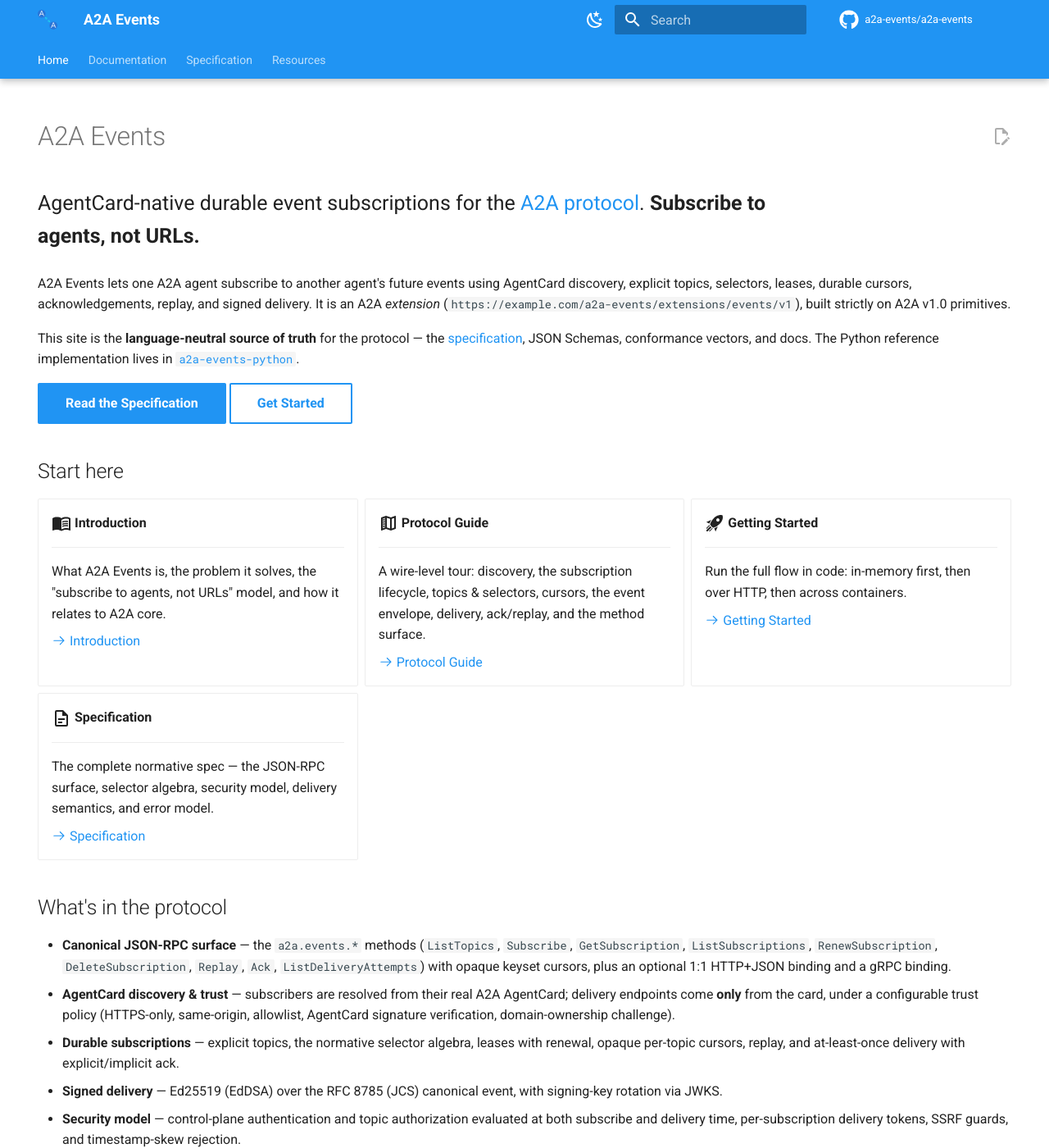
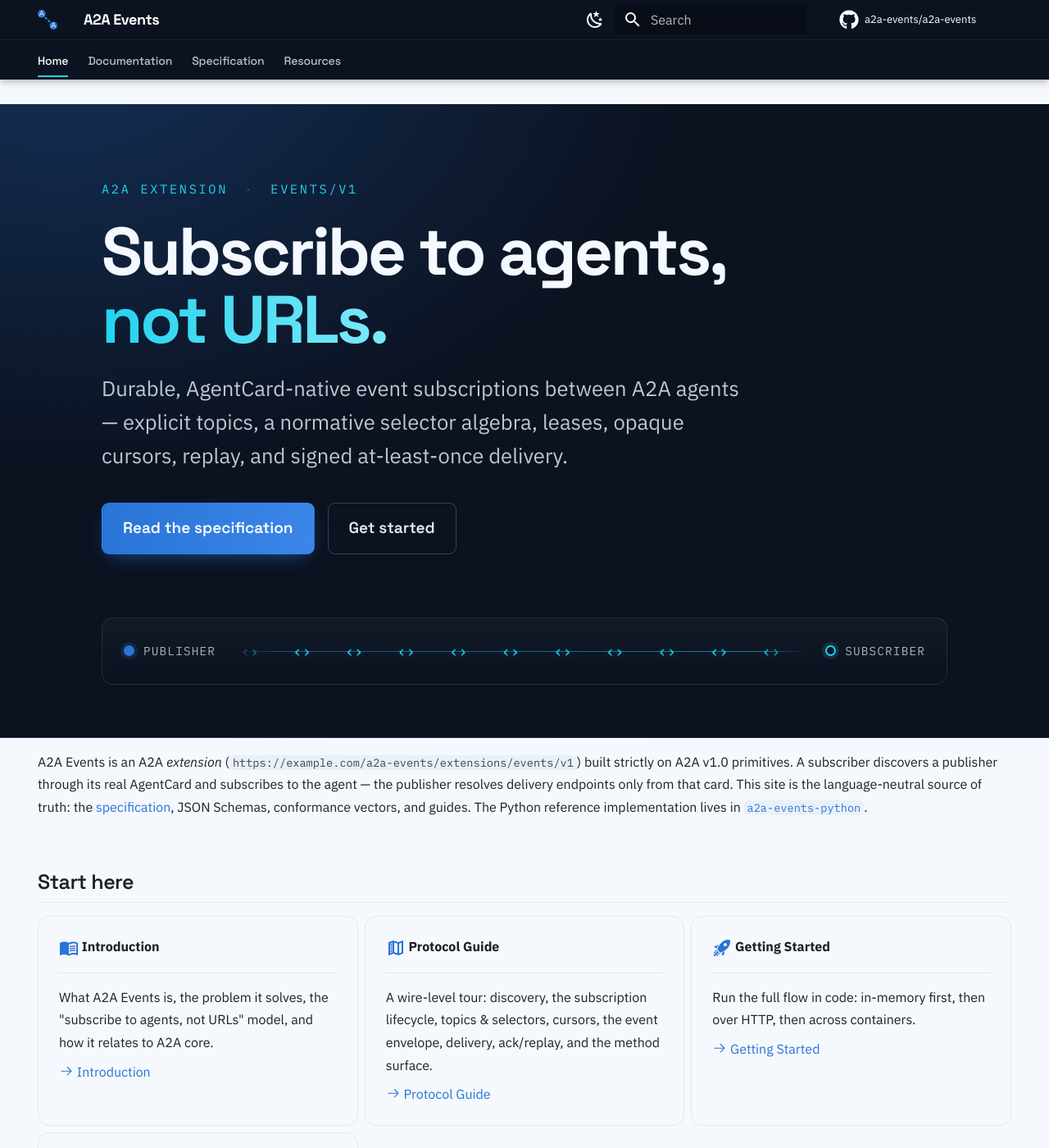
Before and after one commit to a2a-events/a2a-events, an MkDocs documentation site: the page built from docs/index.md, in a window 1280 px wide and 1400 px high. Shown: the whole window at 82% size. Built offline with MkDocs 1.6.1 and Material for MkDocs 9.7.7, drawn with Linux system fonts in a browser that asks for light colours; comment, search, counter and statistics services are not loaded; some of the changed text lies outside the part shown.

Commit message:
Give the docs site a distinct visual identity
- Custom palette derived from the logo (agent-navy ink, agent blue,
  signal cyan) replacing default Material blue; dark brand header
- Type system: Space Grotesk display + IBM Plex Sans/Mono
- Home hero with a live publisher->subscriber event-stream signature
  (the logo's chevron-pair glyph), reduced-motion respected
- Restyled cards, buttons, code, links, and H2 section rules
- Wrap long inline-code tokens to avoid narrow-screen overflow

```diff
--- /dev/null
+++ b/docs/assets/extra.css
@@ -0,0 +1,404 @@
+/* ============================================================
+   A2A Events — visual identity layered over MkDocs Material.
+   Palette and the event-stream signature derive from the logo:
+   agent-blue nodes + cyan bidirectional event pairs.
+   ============================================================ */
+
+:root {
+  --aae-ink: #0B1220;
+  --aae-ink-2: #111B2E;
+  --aae-ink-3: #070B14;
+  --aae-agent: #2874D7;
+  --aae-agent-2: #1E5FB3;
+  --aae-signal: #22D3EE;
+  --aae-signal-ink: #0C7C92;
+  --aae-paper: #F5F8FC;
+  --aae-graphite: #586273;
+  --aae-line: #E2E8F2;
+  --aae-display: "Space Grotesk", "IBM Plex Sans", system-ui, sans-serif;
+  --md-text-font: "IBM Plex Sans";
+  --md-code-font: "IBM Plex Mono";
+}
+
+/* ---- Brand tokens mapped onto Material (light) ---- */
+[data-md-color-scheme="default"] {
+  --md-primary-fg-color: var(--aae-agent);
+  --md-primary-fg-color--dark: var(--aae-agent-2);
+  --md-primary-bg-color: #ffffff;
+  --md-accent-fg-color: var(--aae-signal-ink);
+  --md-typeset-a-color: var(--aae-agent);
+  --md-default-bg-color: var(--aae-paper);
+  --md-code-bg-color: #EAF0F8;
+  --md-footer-bg-color: var(--aae-ink);
+  --md-footer-bg-color--dark: var(--aae-ink-3);
+}
+
+/* ---- Brand tokens mapped onto Material (dark) ---- */
+[data-md-color-scheme="slate"] {
+  --md-primary-fg-color: var(--aae-agent);
+  --md-primary-bg-color: #ffffff;
+  --md-accent-fg-color: var(--aae-signal);
+  --md-typeset-a-color: #6BA6FF;
+  --md-default-bg-color: var(--aae-ink);
+  --md-code-bg-color: #0E1830;
+  --md-footer-bg-color: var(--aae-ink-3);
+  --aae-paper: var(--aae-ink-2);
+  --aae-line: #1F2B43;
+  --aae-graphite: #9AA6B8;
+}
+
+/* ---- Typography ---- */
+.md-typeset h1,
+.md-typeset h2,
+.md-typeset h3,
+.md-typeset h4,
+.md-header__title {
+  font-family: var(--aae-display);
+  letter-spacing: -0.022em;
+  font-weight: 600;
+}
+
+.md-typeset h1 {
+  font-weight: 700;
+  letter-spacing: -0.03em;
+}
+
+.md-typeset {
+  line-height: 1.72;
+}
+
+.md-typeset h2 {
+  margin-top: 2.4em;
+  padding-bottom: 0.35rem;
+  border-bottom: 1px solid var(--aae-line);
+}
+
+::selection {
+  background: rgba(34, 211, 238, 0.28);
+}
+
+/* ---- Header + top tabs: one strong dark brand bar ---- */
+.md-header {
+  background-color: var(--aae-ink);
+}
+
+.md-tabs {
+  background-color: var(--aae-ink);
+  border-top: 1px solid rgba(255, 255, 255, 0.06);
+}
+
+.md-tabs__link {
+  font-family: var(--aae-display);
+  font-weight: 500;
+  letter-spacing: -0.01em;
+  opacity: 0.74;
+}
+
+.md-tabs__link:hover {
+  opacity: 1;
+}
+
+.md-tabs__item--active .md-tabs__link {
+  opacity: 1;
+  position: relative;
+}
+
+.md-tabs__item--active .md-tabs__link::after {
+  content: "";
+  position: absolute;
+  left: 0;
+  right: 0;
+  bottom: -0.55rem;
+  height: 2px;
+  background: var(--aae-signal);
+}
+
+/* ---- Links ---- */
+.md-typeset a {
+  text-decoration: none;
+}
+
+.md-typeset a:hover {
+  text-decoration: underline;
+  text-decoration-color: var(--aae-signal);
+  text-underline-offset: 0.16em;
+  text-decoration-thickness: 2px;
+}
+
+/* ---- Code ---- */
+.md-typeset pre>code {
+  border: 1px solid var(--aae-line);
+  border-radius: 10px;
+}
+
+.md-typeset code {
+  border-radius: 5px;
+}
+
+/* Long unbreakable tokens (URIs, IDs) shouldn't force horizontal scroll. */
+.md-typeset :not(pre)>code {
+  overflow-wrap: anywhere;
+}
+
+/* ---- Buttons (in-content Material buttons) ---- */
+.md-typeset .md-button {
+  border-radius: 8px;
+  font-family: var(--aae-display);
+  font-weight: 600;
+  letter-spacing: -0.01em;
+}
+
+.md-typeset .md-button--primary {
+  background: var(--aae-agent);
+  border-color: var(--aae-agent);
+  color: #fff;
+}
+
+/* ---- Grid cards (used on the home page) ---- */
+.md-typeset .grid.cards>ul>li {
+  border: 1px solid var(--aae-line);
+  border-radius: 14px;
+  padding: 1.15rem 1.25rem;
+  transition: border-color 0.15s ease, transform 0.15s ease, box-shadow 0.15s ease;
+}
+
+.md-typeset .grid.cards>ul>li:hover {
+  border-color: var(--aae-signal);
+  transform: translateY(-3px);
+  box-shadow: 0 16px 32px -20px rgba(11, 18, 32, 0.55);
+}
+
+.md-typeset .grid.cards .twemoji svg {
+  fill: var(--aae-agent);
+}
+
+/* ============================================================
+   HERO — the signature: a live event stream between agents.
+   ============================================================ */
+
+/* Flush the hero to the header (no leading content padding). */
+.md-content__inner:has(.aae-hero) {
+  padding-top: 0;
+}
+
+.md-content__inner:has(.aae-hero)::before {
+  display: none;
+}
+
+/* The home page is a landing — no per-page edit/view action. */
+.md-content__inner:has(.aae-hero) .md-content__button {
+  display: none;
+}
+
+/* Absorb the sub-pixel / scrollbar spill from the full-bleed hero. */
+.md-container:has(.aae-hero) {
+  overflow-x: clip;
+}
+
+.aae-hero {
+  position: relative;
+  left: 50%;
+  width: 100vw;
+  transform: translateX(-50%);
+  padding: clamp(3.2rem, 7vw, 6.5rem) 0 clamp(2.6rem, 5vw, 4.2rem);
+  background:
+    radial-gradient(115% 130% at 6% -10%, rgba(40, 116, 215, 0.30), transparent 52%),
+    var(--aae-ink);
+  border-bottom: 1px solid rgba(255, 255, 255, 0.06);
+  color: #E8EEF7;
+  overflow: hidden;
+}
+
+.aae-hero__inner {
+  max-width: 54rem;
+  margin: 0 auto;
+  padding: 0 1.2rem;
+}
+
+.aae-eyebrow {
+  margin: 0 0 1.1rem;
+  font-family: var(--md-code-font);
+  font-size: 0.76rem;
+  letter-spacing: 0.18em;
+  text-transform: uppercase;
+  color: var(--aae-signal);
+}
+
+.aae-eyebrow span {
+  opacity: 0.4;
+  margin: 0 0.55em;
+}
+
+.md-typeset .aae-title {
+  margin: 0 0 1.1rem;
+  font-family: var(--aae-display);
+  font-weight: 700;
+  font-size: clamp(2.4rem, 6.4vw, 4.3rem);
+  line-height: 1.02;
+  letter-spacing: -0.038em;
+  color: #F4F8FF;
+}
+
+.md-typeset .aae-title em {
+  font-style: normal;
+  background: linear-gradient(92deg, var(--aae-signal), #7DE9FA);
+  -webkit-background-clip: text;
+  background-clip: text;
+  -webkit-text-fill-color: transparent;
+}
+
+.aae-lede {
+  max-width: 39rem;
+  margin: 0 0 1.8rem;
+  font-size: clamp(1.05rem, 2.1vw, 1.28rem);
+  line-height: 1.6;
+  color: rgba(232, 238, 247, 0.82);
+}
+
+.aae-actions {
+  display: flex;
+  flex-wrap: wrap;
+  gap: 0.8rem;
+  margin-bottom: clamp(2.6rem, 6vw, 4rem);
+}
+
+.md-typeset .aae-btn {
+  display: inline-flex;
+  align-items: center;
+  gap: 0.5rem;
+  padding: 0.72rem 1.25rem;
+  border: 1px solid rgba(255, 255, 255, 0.2);
+  border-radius: 9px;
+  font-family: var(--aae-display);
+  font-weight: 600;
+  font-size: 0.95rem;
+  color: #E8EEF7;
+  text-decoration: none;
+  transition: border-color 0.15s ease, transform 0.15s ease, box-shadow 0.15s ease, color 0.15s ease;
+}
+
+.md-typeset .aae-btn:hover {
+  border-color: var(--aae-signal);
+  color: #fff;
+  transform: translateY(-1px);
+}
+
+.md-typeset .aae-btn--primary {
+  background: linear-gradient(92deg, var(--aae-agent), #3B86E8);
+  border-color: transparent;
+  color: #fff;
+  box-shadow: 0 8px 24px -10px rgba(40, 116, 215, 0.75);
+}
+
+.md-typeset .aae-btn--primary:hover {
+  box-shadow: 0 12px 30px -10px rgba(34, 211, 238, 0.6);
+}
+
+/* ---- The event stream ---- */
+.aae-stream {
+  display: grid;
+  grid-template-columns: auto 1fr auto;
+  align-items: center;
+  gap: 1.1rem;
+  padding: 1.15rem 1.3rem;
+  border: 1px solid rgba(255, 255, 255, 0.1);
+  border-radius: 14px;
+  background: linear-gradient(180deg, rgba(255, 255, 255, 0.035), rgba(255, 255, 255, 0));
+}
+
+.aae-node {
+  display: inline-flex;
+  align-items: center;
+  gap: 0.55rem;
+  font-family: var(--md-code-font);
+  font-size: 0.72rem;
+  letter-spacing: 0.08em;
+  text-transform: uppercase;
+  color: rgba(232, 238, 247, 0.72);
+  white-space: nowrap;
+}
+
+.aae-node::before {
+  content: "";
+  width: 13px;
+  height: 13px;
+  border-radius: 50%;
+}
+
+.aae-node--pub::before {
+  background: var(--aae-agent);
+  box-shadow: 0 0 0 4px rgba(40, 116, 215, 0.18);
+}
+
+.aae-node--sub::before {
+  border: 2px solid var(--aae-signal);
+  box-shadow: 0 0 0 4px rgba(34, 211, 238, 0.14);
+}
+
+.aae-wire {
+  position: relative;
+  height: 34px;
+  overflow: hidden;
+  -webkit-mask: linear-gradient(90deg, transparent, #000 8%, #000 92%, transparent);
+  mask: linear-gradient(90deg, transparent, #000 8%, #000 92%, transparent);
+}
+
+.aae-wire::before {
+  content: "";
+  position: absolute;
+  left: 0;
+  right: 0;
+  top: 50%;
+  height: 1px;
+  background: linear-gradient(90deg, var(--aae-agent), var(--aae-signal));
+  opacity: 0.55;
+}
+
+.aae-track {
+  position: absolute;
+  top: 0;
+  left: 0;
+  height: 100%;
+  display: flex;
+  align-items: center;
+  gap: 2.1rem;
+  padding-left: 1rem;
+  animation: aae-flow 7s linear infinite;
+  will-change: transform;
+}
+
+.aae-evt {
+  font-family: var(--md-code-font);
+  font-style: normal;
+  font-size: 1rem;
+  letter-spacing: -0.06em;
+  color: var(--aae-signal);
+  text-shadow: 0 0 12px rgba(34, 211, 238, 0.5);
+}
+
+@keyframes aae-flow {
+  from {
+    transform: translateX(0);
+  }
+
+  to {
+    transform: translateX(-50%);
+  }
+}
+
+@media (prefers-reduced-motion: reduce) {
+  .aae-track {
+    animation: none;
+  }
+}
+
+@media (max-width: 600px) {
+  .aae-stream {
+    grid-template-columns: 1fr;
+    gap: 0.7rem;
+  }
+
+  .aae-wire {
+    order: 3;
+  }
+}
--- a/docs/index.md
+++ b/docs/index.md
@@ -4,27 +4,39 @@ hide:
   - toc
 ---
 
-# A2A Events
+<div class="aae-hero" markdown="0">
+  <div class="aae-hero__inner">
+    <p class="aae-eyebrow">A2A extension <span>·</span> events/v1</p>
+    <h1 class="aae-title">Subscribe to agents,<br><em>not URLs.</em></h1>
+    <p class="aae-lede">
+      Durable, AgentCard-native event subscriptions between A2A agents —
+      explicit topics, a normative selector algebra, leases, opaque cursors,
+      replay, and signed at-least-once delivery.
+    </p>
+    <div class="aae-actions">
+      <a class="aae-btn aae-btn--primary" href="specification/">Read the specification</a>
+      <a class="aae-btn" href="getting-started/">Get started</a>
+    </div>
+    <div class="aae-stream" role="img" aria-label="Events flowing from a publisher agent to a subscriber agent">
+      <span class="aae-node aae-node--pub">publisher</span>
+      <span class="aae-wire">
+        <span class="aae-track" aria-hidden="true">
+          <i class="aae-evt">&#8249;&#8250;</i><i class="aae-evt">&#8249;&#8250;</i><i class="aae-evt">&#8249;&#8250;</i><i class="aae-evt">&#8249;&#8250;</i><i class="aae-evt">&#8249;&#8250;</i><i class="aae-evt">&#8249;&#8250;</i><i class="aae-evt">&#8249;&#8250;</i><i class="aae-evt">&#8249;&#8250;</i><i class="aae-evt">&#8249;&#8250;</i><i class="aae-evt">&#8249;&#8250;</i><i class="aae-evt">&#8249;&#8250;</i><i class="aae-evt">&#8249;&#8250;</i><i class="aae-evt">&#8249;&#8250;</i><i class="aae-evt">&#8249;&#8250;</i><i class="aae-evt">&#8249;&#8250;</i><i class="aae-evt">&#8249;&#8250;</i><i class="aae-evt">&#8249;&#8250;</i><i class="aae-evt">&#8249;&#8250;</i><i class="aae-evt">&#8249;&#8250;</i><i class="aae-evt">&#8249;&#8250;</i>
+        </span>
+      </span>
+      <span class="aae-node aae-node--sub">subscriber</span>
+    </div>
+  </div>
+</div>
 
-<p style="font-size:1.25rem;max-width:46rem">
-  AgentCard-native durable event subscriptions for the
-  <a href="https://a2a-protocol.org">A2A protocol</a>.
-  <strong>Subscribe to agents, not URLs.</strong>
-</p>
-
-A2A Events lets one A2A agent subscribe to another agent's future events using
-AgentCard discovery, explicit topics, selectors, leases, durable cursors,
-acknowledgements, replay, and signed delivery. It is an A2A *extension*
-(`https://example.com/a2a-events/extensions/events/v1`), built strictly on
-A2A v1.0 primitives.
-
-This site is the **language-neutral source of truth** for the protocol — the
-[specification](specification.md), JSON Schemas, conformance vectors, and docs.
+A2A Events is an A2A *extension*
+(`https://example.com/a2a-events/extensions/events/v1`) built strictly on A2A
+v1.0 primitives. A subscriber discovers a publisher through its real AgentCard
+and subscribes to the agent — the publisher resolves delivery endpoints only
+from that card. This site is the language-neutral source of truth: the
+[specification](specification.md), JSON Schemas, conformance vectors, and guides.
 The Python reference implementation lives in
 [`a2a-events-python`](https://github.com/a2a-events/a2a-events-python).
-
-[Read the Specification](specification.md){ .md-button .md-button--primary }
-[Get Started](getting-started.md){ .md-button }
 
 ## Start here
 
@@ -90,7 +102,7 @@ The Python reference implementation lives in
 - **Operability** — retention compaction, a durable retry architecture, and an
   observability/metrics model.
 
-See the [Specification](specification.md) for the normative details and the
+See the [specification](specification.md) for the normative details and the
 [Protocol Guide](protocol-guide.md) for a guided tour. The
 [`a2a-events-python`](https://github.com/a2a-events/a2a-events-python) repo
 implements all of the above and is the place to run code.
--- a/mkdocs.yml
+++ b/mkdocs.yml
@@ -14,6 +14,9 @@ theme:
   name: material
   logo: assets/logo.svg
   favicon: assets/logo.svg
+  font:
+    text: IBM Plex Sans
+    code: IBM Plex Mono
   icon:
     repo: fontawesome/brands/github
   features:
@@ -23,6 +26,7 @@ theme:
     - navigation.top
     - navigation.tracking
     - navigation.indexes
+    - navigation.footer
     - toc.follow
     - search.suggest
     - search.highlight
@@ -70,6 +74,10 @@ markdown_extensions:
 plugins:
   - search
 
+extra_css:
+  - https://fonts.googleapis.com/css2?family=Space+Grotesk:wght@500;600;700&display=swap
+  - assets/extra.css
+
 exclude_docs: |
   README.md
 
```
